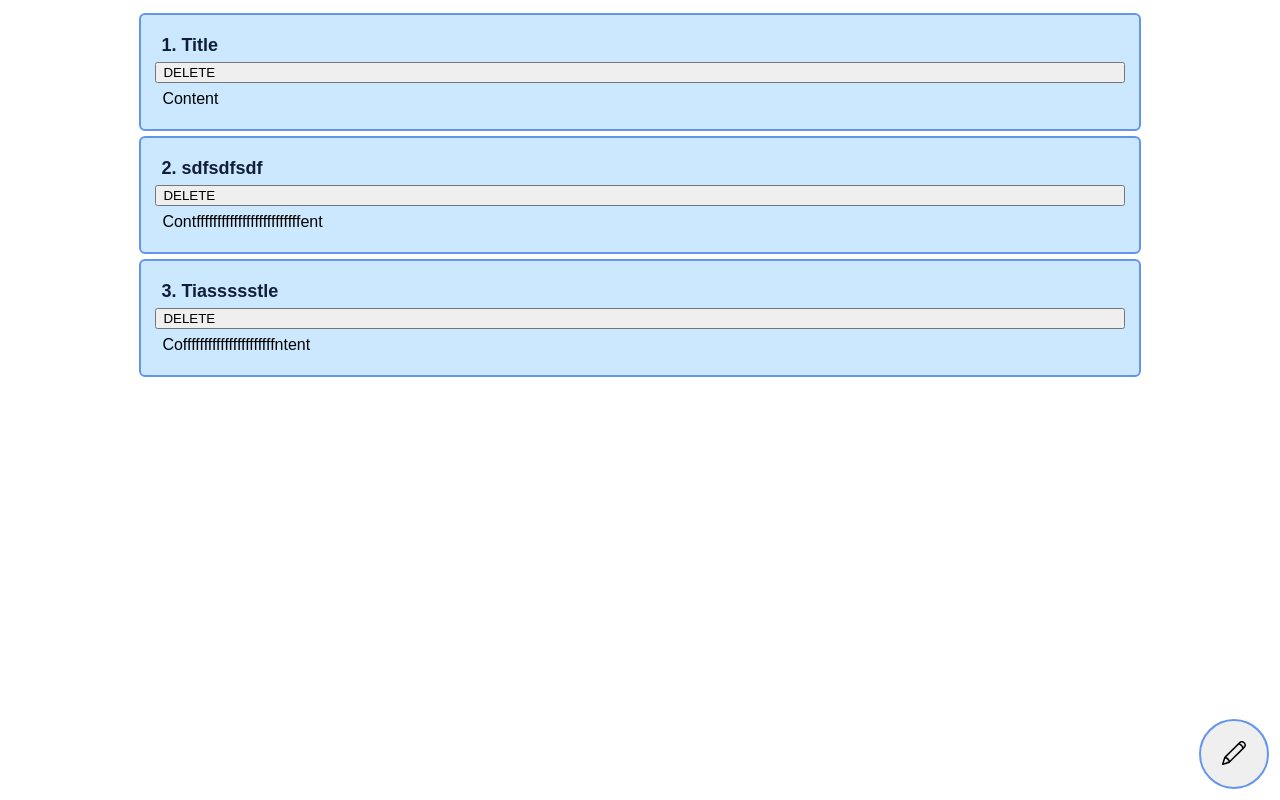
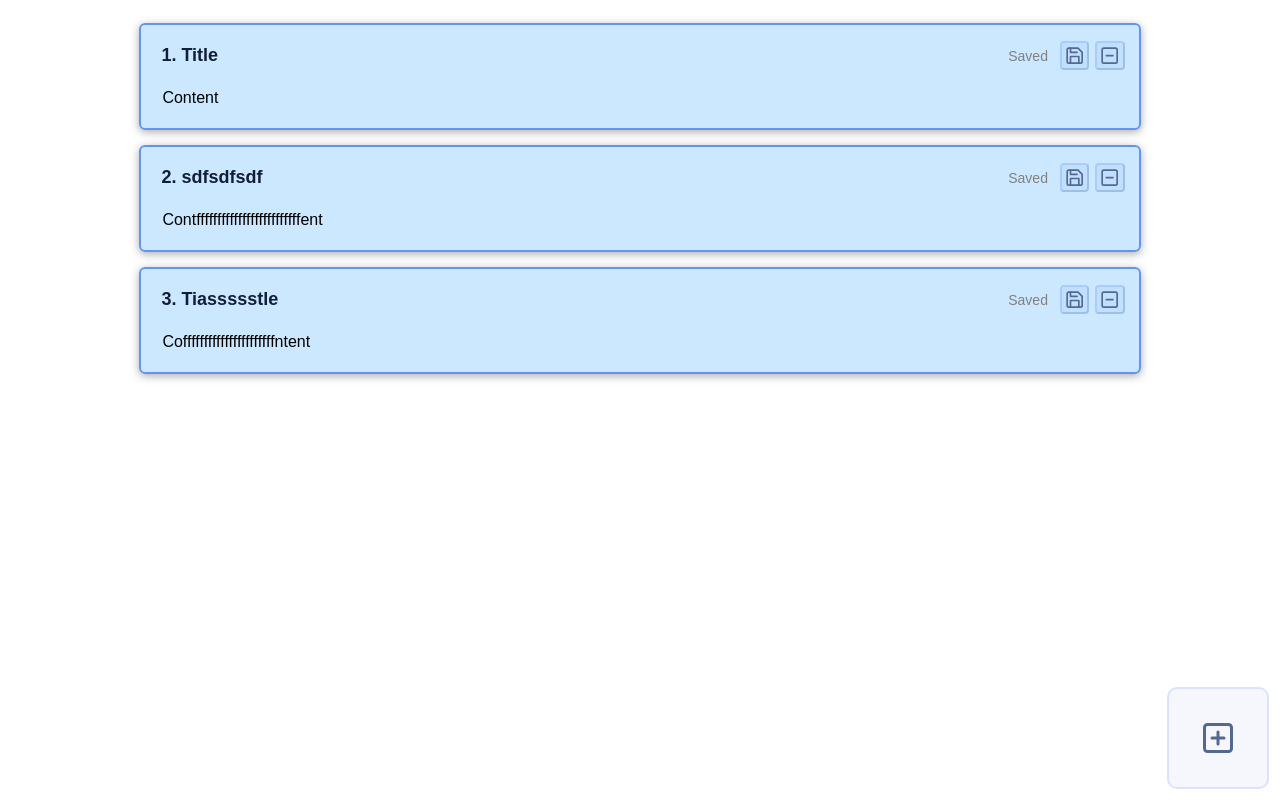
Before and after one commit to Ontheheavens/Notes-Test, a React (Create React App) app: page / in a window 1280 px wide. Built offline with nearby package versions, Linux system fonts and the light colour scheme.

Commit message:
Visual polish - 06.03.23

```diff
--- a/src/App.js
+++ b/src/App.js
@@ -1,12 +1,7 @@
 import React, {useState} from "react";
 import EntryList from "./components/EntryList";
+import CreateEntryButton from "./components/CreateEntryButton";
 import './/styles/App.css'
-import CreateEntryButton from "./components/CreateEntryButton";
-import { SlPencil } from "react-icons/sl";
-
-/**
- * ReactJS needful taken from https://www.youtube.com/watch?v=7PtTLHfaYWs&t=1689s.
- */
 
 function App() {
     const [entries, setEntries] = useState([
@@ -18,7 +13,7 @@ function App() {
     const addEntry = () => {
         const newEntry = {
             id: Math.random().toString(36).substr(2, 9),
-            title: 'Заголовок',
+            title: 'Title',
             content: '',
         };
         setEntries([...entries, newEntry]);
@@ -35,7 +30,7 @@ function App() {
             ? <EntryList displayed={entries} deletion={deleteEntry}/>
             : <div className={"placeholder"}>Заметок нет</div>
         }
-        <CreateEntryButton onClick={addEntry}><SlPencil/></CreateEntryButton>
+        <CreateEntryButton onClick={addEntry}/>
     </div>
   );
 }
--- a/src/components/CreateEntryButton.jsx
+++ b/src/components/CreateEntryButton.jsx
@@ -1,11 +1,13 @@
 import React from 'react';
 import classes from './CreateEntryButton.module.css'
+import { FiPlusSquare } from "react-icons/fi";
 
-const CreateEntryButton = ({children, ...props}) => {
+const CreateEntryButton = ({...props}) => {
+    const buttonStyle = {"scale" : "1.5", "color": "#546991"}
     return (
         <button className={classes.createEntryButton}
                 {...props}
-        >{children}</button>
+        ><FiPlusSquare style={buttonStyle}/></button>
     );
 };
 
--- a/src/components/CreateEntryButton.module.css
+++ b/src/components/CreateEntryButton.module.css
@@ -2,18 +2,20 @@
     position: fixed;
     bottom: 6px;
     right: 6px;
-    border: 2px solid cornflowerblue;
+    border: 2px solid rgba(100, 149, 237, 0.2);
+    background-color: rgba(230, 230, 250, 0.35);
     box-sizing: border-box;
     margin: 5px;
     display: flex;
-    justify-content: space-evenly;
     transition: background-color 0.4s ease-in-out;
-    padding-top: 20px;
-    width: 70px;
-    height: 70px;
+    width: 8%;
+    min-width: 60px;
+    aspect-ratio: 1 / 1;
+    justify-content: center;
+    align-items: center;
     font-size: 24px;
     line-height: 1.33;
-    border-radius: 35px;
+    border-radius: 10px;
 }
 
 .createEntryButton:hover {
--- a/src/components/NoteEntry.jsx
+++ b/src/components/NoteEntry.jsx
@@ -3,9 +3,12 @@
 import React, {useRef, useState} from 'react';
 import {useOnClickOutside} from "../hooks/useOnClickOutside";
 import classes from './NoteEntry.module.css';
+import {FiSave, FiMinusSquare} from "react-icons/fi";
 
 /**
- * Text area autosize functionality taken from https://upmostly.com/tutorials/autosizing-textarea-react.
+ * Example of text area autosize functionality taken from https://upmostly.com/tutorials/autosizing-textarea-react.
+ * Note: this class could use some decomposition, for one, header could be a standalone component.
+ * Yet, given circumstance, this isn't the most important matter to deal with.
  */
 
 const NoteEntry = function (props) {
@@ -16,19 +19,36 @@ const NoteEntry = function (props) {
     const ref = useRef();
     const [isEdited, setIsEdited] = useState(false);
     const [textAreaHeight, setTextAreaHeight] = useState(1);
+    const [deleting, setDeleting] = useState(false);
+
+    const buttonStyle = {"scale" : "1.5", "color": "#546991"}
 
     useOnClickOutside(ref, () =>
         setIsEdited(false)
     );
 
-    const handleContentChange = (event) => {
+    /**
+     * Spent about an hour debugging this; Google and StackOverflow info being scarce, had to experiment.
+     * Here's the page that got me to the solution:
+     * https://stackoverflow.com/questions/15799001/scrollheight-not-resetting-after-programmatically-changing-content
+     */
+    const handleTextAreaChange = (event) => {
+        event.target.style.height = "0";
         setContent(event.target.value);
+        //ScrollHeight value does not decrease automatically; needs a manual reset.
         const height = event.target.scrollHeight;
-        const rowHeight = 15;
-        const tRows = Math.ceil(height / rowHeight) - 2;
-        if (tRows > textAreaHeight) {
+        const rowHeight = 20;
+        const tRows = Math.ceil(height / rowHeight) - 1;
         setTextAreaHeight(tRows);
+        console.log(height)
+        //This is needed to make textArea accommodate content properly; otherwise it stays at minimal height after reset.
+        event.target.style.height = "auto";
     }
+
+    const handleDelete = () => {
+        //Needed to prevent unauthorized swapping of content div for textArea when deleting entry.
+        setDeleting(true)
+        props.deletion(id)
     }
 
     return (
@@ -36,24 +56,41 @@ const NoteEntry = function (props) {
                  ref={ref}
                  onClick={() => setIsEdited(true)}>
 
+                <div className={classes.entryHeader}>
+
                     <div className={classes.entryTitle}>
                         {props.number + ". "}
                         {title}
                     </div>
 
-                <button onClick={
-                    () => props.deletion(id)
-                }>
-                    DELETE
+                    <div className={classes.buttonSection}>
+                        <button
+                            className={classes.deleteButton}
+                            onClick={handleDelete}
+                        >
+                            <FiMinusSquare style={buttonStyle}/>
                         </button>
+                        <button
+                            className={classes.saveButton}
+                        >
+                            <FiSave style={buttonStyle}/>
+                        </button>
+                        <div
+                            className={classes.saveHint}
+                        >
+                            Saved
+                        </div>
+                    </div>
 
-                { isEdited || content === ''
+                </div>
+
+                { (isEdited || content === '') && !deleting
                     ? <textarea
                         className={classes.textArea}
                         rows={textAreaHeight}
                         defaultValue={content}
-                        onChange={handleContentChange}
-                        placeholder="Текст заметки..."/>
+                        onChange={handleTextAreaChange}
+                        placeholder="Write..."/>
                     : <div className={classes.displayedEntryContent}>{content}</div>
                 }
             </div>
--- a/src/components/NoteEntry.module.css
+++ b/src/components/NoteEntry.module.css
@@ -1,5 +1,5 @@
 .noteEntry {
-    margin: 5px;
+    margin: 15px 5px;
     padding: 14px;
     border: 2px solid cornflowerblue;
     border-radius: 6px;
@@ -10,16 +10,64 @@
     overflow: auto;
     max-height: 600px;
     transition-property: all;
+    box-shadow: 0 2px 8px rgba(59, 61, 66, 0.43);
+}
+
+.entryHeader {
+    margin-bottom: 10px;
+    display: flex;
+    justify-content: space-between;
 }
 
 .entryTitle {
     box-sizing: border-box;
     justify-content: flex-start;
     padding: 6px;
-    font-family: sans-serif;
     font-size: 18px;
     font-weight: bold;
+    font-family: Bahnschrift, sans-serif;
     color: #111f36;
+}
+
+.buttonSection {
+    display: flex;
+    justify-content: flex-start;
+    flex-direction: row-reverse;
+    word-wrap: normal;
+    flex-wrap: nowrap;
+    align-items: center;
+}
+
+.buttonSection>button {
+    justify-content: center;
+    align-items: center;
+    padding-top: 4px;
+    aspect-ratio: 1/1;
+    margin-left: 6px;
+    border-radius: 4px;
+    border-color: rgba(100, 149, 237, 0.26);
+    background-color: rgba(157, 190, 255, 0.22);
+}
+
+.buttonSection>button:hover {
+    border-color: rgb(198, 214, 245);
+}
+
+.saveHint {
+    align-items: center;
+    display: inline-flex;
+    margin-right: 6px;
+    width: auto;
+    max-width: 70%;
+    height: max-content;
+    font-size: 14px;
+    color: gray;
+}
+
+.saveButton {
+}
+
+.deleteButton {
 }
 
 .noteEntry>* {
@@ -33,25 +81,32 @@
 }
 
 .textArea {
-    resize: vertical;
-    min-height: 50px;
+    resize: none;
+    min-height: 25px;
+    max-height: 540px;
     box-sizing: border-box;
     border-radius: 4px;
     padding: 6px;
     white-space: pre-line;
     font-size: 16px;
     font-weight: normal;
-    font-family: sans-serif;
+    font-family: Bahnschrift, sans-serif;
+}
+
+.textArea::placeholder {
+    font-family: Bahnschrift, sans-serif;
+    font-weight: normal;
 }
 
 .displayedEntryContent {
     box-sizing: border-box;
-    justify-content: flex-start;
+    /* max-height is crucial both here and in textArea: graphical glitches happen without it. */
+    max-height: 540px;
     padding: 7px;
     transition: all 0.4s ease-in-out;
-    font-family: sans-serif;
     font-size: 16px;
-    white-space: pre-line;
+    white-space: break-spaces;
+    font-family: Bahnschrift, sans-serif;
 }
 
 .displayedEntryContent:hover {
--- a/src/styles/App.css
+++ b/src/styles/App.css
@@ -2,9 +2,21 @@
     display: flex;
     justify-content: center;
     flex-direction: column;
+    font-family: Bahnschrift, sans-serif;
     /* Convenience variables for transition group */
     --timeout: 500ms;
     --list-item-max-height: 400px;
+}
+
+::-webkit-scrollbar {
+    width: 6px;
+    cursor: pointer;
+}
+
+::-webkit-scrollbar-thumb {
+    background-color: cornflowerblue;
+    border-radius: 6px;
+    cursor: pointer;
 }
 
 .app {
@@ -24,8 +36,7 @@
     color: #111f36;
 }
 
-/* Transition group setup.
-Uses smooth item move method.
+/* Transition group setup, uses smooth item move method.
 Taken from: https://egghead.io/lessons/react-transition-items-within-a-list-with-react-transition-group
 */
 
```
Lines whose indentation alone changed are shown as unchanged.
